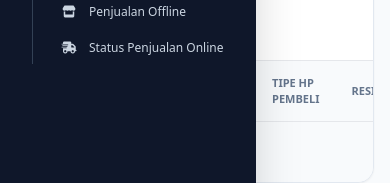
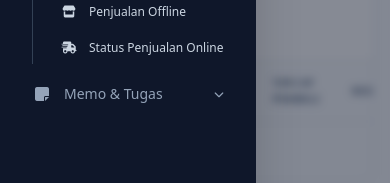
Before and after one commit to Kaguwa16/Stock.io, a plain HTML site: page penjualan.html in a window 390 px wide. Both pictures are taken after a click on the button 24 px from the left and 32 px from the top of the page. Shown: the part 344-527 px from the top of the page. Drawn offline with nearby package versions, Linux system fonts and the light colour scheme; no server answers.

Commit message:
Update penjualan.html

```diff
--- a/penjualan.html
+++ b/penjualan.html
@@ -73,7 +73,25 @@
     </button>
   </div>
 </div>
-      </nav>
+
+  <!-- Submenu Catatan -->
+  <div>
+    <button id="catatanToggle" type="button"
+      onclick="document.getElementById('catatanSub').classList.toggle('hidden'); document.getElementById('catatanChevron').classList.toggle('rotate-180')"
+      class="w-full flex items-center justify-between px-4 py-3 rounded-xl text-slate-400 hover:bg-slate-800 hover:text-white font-medium text-sm transition">
+      <span class="flex items-center space-x-3">
+        <i class="fa-solid fa-note-sticky text-base w-5"></i>
+        <span>Memo & Tugas</span>
+      </span>
+      <i id="catatanChevron" class="fa-solid fa-chevron-down text-[10px] transition-transform"></i>
+    </button>
+    <div id="catatanSub" class="hidden mt-1.5 ml-4 pl-4 border-l border-slate-700 space-y-1">
+      <a href="catatan.html" class="w-full flex items-center space-x-3 px-3 py-2 rounded-lg text-xs font-medium text-slate-400 hover:bg-slate-800 hover:text-white transition">
+        <i class="fa-solid fa-pen-to-square w-4"></i><span>Catatan</span>
+      </a>
+    </div>
+  </div>
+</nav>
 
       <button id="logoutBtn" class="m-4 flex items-center justify-center space-x-3 px-4 py-2.5 rounded-xl bg-red-600/10 text-red-400 hover:bg-red-600 hover:text-white font-medium text-sm transition">
         <i class="fa-solid fa-right-from-bracket text-base"></i>
@@ -95,6 +113,7 @@
       </div>
     </aside>
 
+    <div id="sidebarOverlay" class="fixed inset-0 bg-slate-900/50 backdrop-blur-sm z-20 hidden lg:hidden"></div>
     <div class="flex-1 flex flex-col overflow-y-auto">
       <!-- Top Header -->
       <header class="bg-white border-b border-slate-200 sticky top-0 z-10 px-4 sm:px-8 py-3.5 flex items-center justify-between shadow-sm">
```
